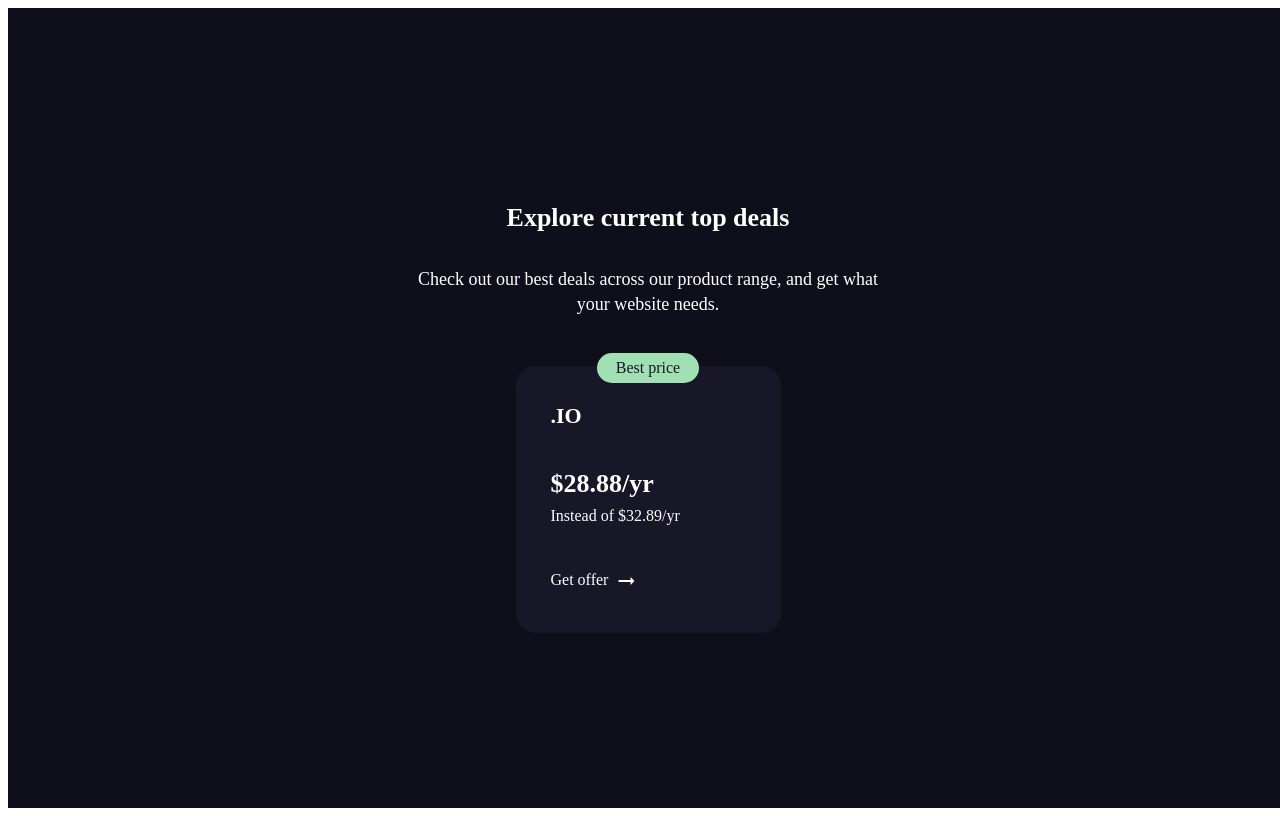
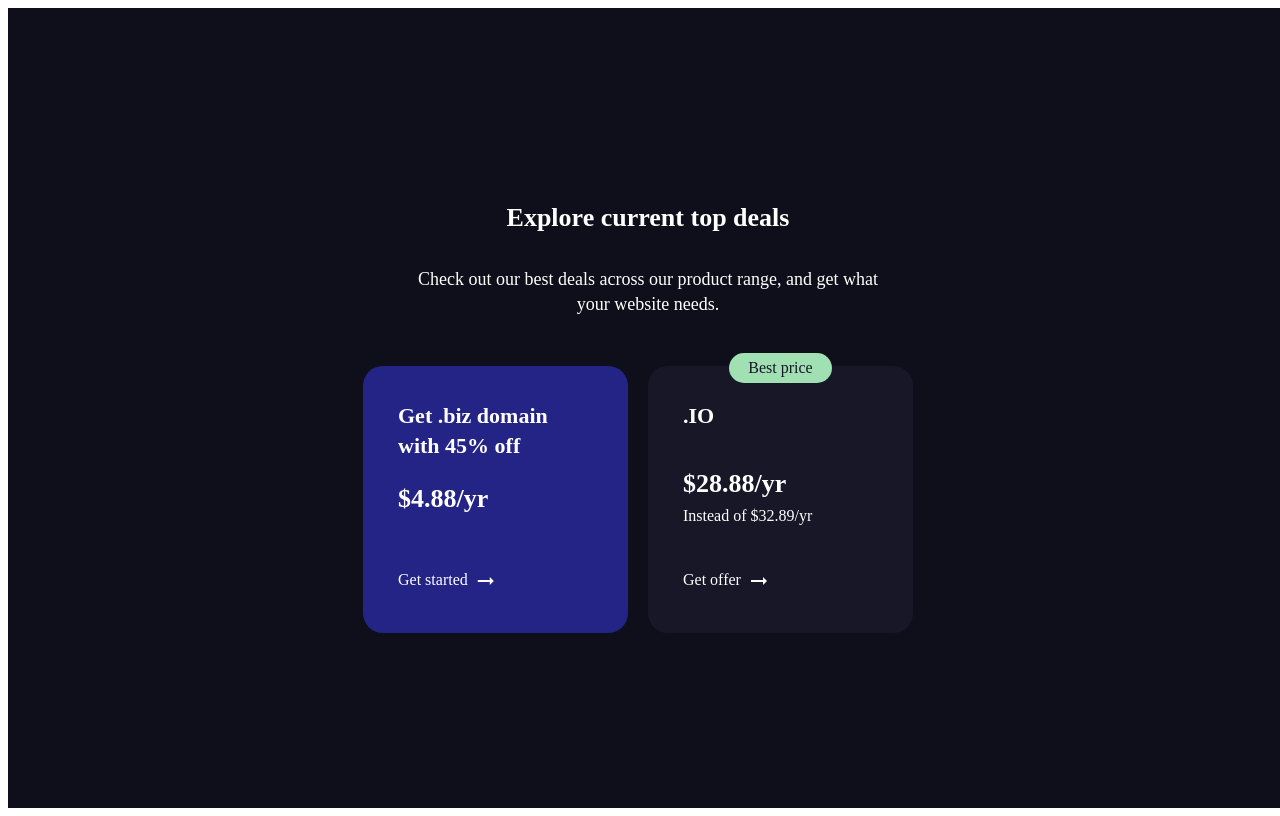
Before and after one commit to radualex/price-cards, a React (Create React App) app: page / in a window 1280 px wide. Built offline with nearby package versions, Linux system fonts and the light colour scheme; a web font is replaced by a local one.

Commit message:
added card started

```diff
--- a/src/App.tsx
+++ b/src/App.tsx
@@ -2,6 +2,7 @@ import * as React from "react";
 import "./styles.css";
 
 import CardOption from "./CardOption/CardOption";
+import CardStarted from "./CardStarted/CardStarted";
 
 export default function App() {
   return (
@@ -14,6 +15,7 @@ export default function App() {
         </h2>
       </div>
       <div className="cards-wrapper">
+        <CardStarted />
         <CardOption />
       </div>
     </div>
--- a/src/CardOption/CardOption.css
+++ b/src/CardOption/CardOption.css
@@ -44,8 +44,17 @@
 }
 
 .cardOption-wrapper .getOffer-wrapper {
+  width: 93px;
+
   display: flex;
   margin: 42px 0 0 0;
+
+  user-select: none;
+}
+
+.cardOption-wrapper .getOffer-wrapper:hover {
+  cursor: pointer;
+  color: #e0a0ce;
 }
 
 .cardOption-wrapper .getOffer-wrapper .content {
--- /dev/null
+++ b/src/CardStarted/CardStarted.css
@@ -0,0 +1,49 @@
+.cardStarted-wrapper {
+  width: 195px;
+  height: 192px;
+
+  display: flex;
+  flex-direction: column;
+
+  padding: 35px 35px 40px 35px;
+
+  background: #242486;
+  border-radius: 20px;
+}
+
+.cardStarted-wrapper .title {
+  font-weight: bold;
+  font-size: 22px;
+  line-height: 30px;
+
+  width: 171px;
+}
+
+.cardStarted-wrapper .current {
+  font-weight: bold;
+  font-size: 26px;
+  line-height: 35px;
+
+  margin: 20px 0 0 0;
+}
+
+.cardStarted-wrapper .getOffer-wrapper {
+  width: 111px;
+  display: flex;
+  margin: 53px 0 0 0;
+
+  user-select: none;
+}
+
+.cardStarted-wrapper .getOffer-wrapper:hover {
+  cursor: pointer;
+  color: #e0a0ce;
+}
+
+.cardStarted-wrapper .getOffer-wrapper .content {
+  font-weight: normal;
+  font-size: 16px;
+  line-height: 22px;
+
+  margin: 0 6px 0 0;
+}
--- /dev/null
+++ b/src/CardStarted/CardStarted.tsx
@@ -0,0 +1,17 @@
+import React from "react";
+import "./CardStarted.css";
+
+export default class CardStarted extends React.Component {
+  render() {
+    return (
+      <div className="cardStarted-wrapper">
+        <span className="title">Get .biz domain with 45% off</span>
+        <span className="current">$4.88/yr</span>
+        <div className="getOffer-wrapper">
+          <span className="content">Get started</span>
+          <span className="material-icons">arrow_right_alt</span>
+        </div>
+      </div>
+    );
+  }
+}
--- a/src/styles.css
+++ b/src/styles.css
@@ -35,7 +35,7 @@
 
 .App .cards-wrapper {
   display: grid;
-  grid-auto-columns: auto auto auto;
+  grid-template-columns: auto auto auto;
   grid-column-gap: 20px;
 
   margin: 64px 0 0 0;
```
